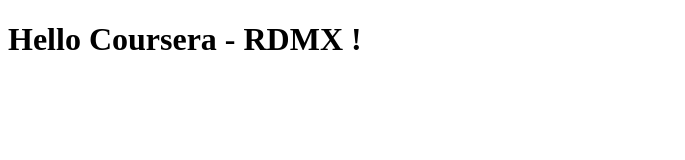
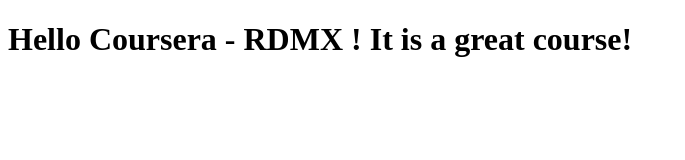
Before and after one commit to redigitalmx/courserardmx-test, a plain HTML site: page site/index.html in a window 1280 px wide. Shown: the whole page, without its empty margins (0-685 px from the left). Drawn offline with Linux system fonts and the light colour scheme.

Commit message:
Small addiotion to our page content.

```diff
--- a/site/index.html
+++ b/site/index.html
@@ -4,6 +4,6 @@
 	<title>Hola Coursera - RDMX !</title>
 </head>
 <body>
-<h1>Hello Coursera - RDMX !</h1>
+<h1>Hello Coursera - RDMX ! It is a great course!</h1>
 </body>
 </html>
```
